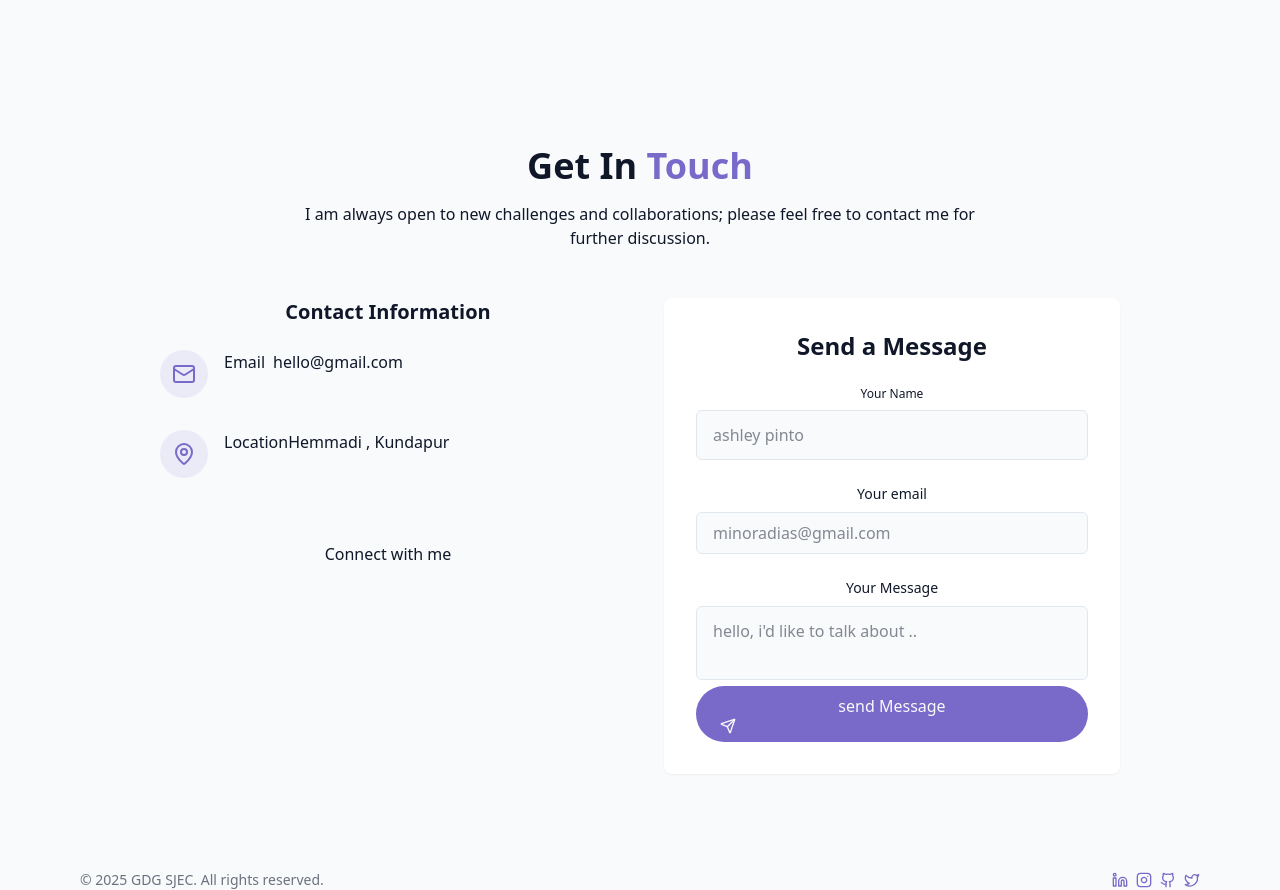
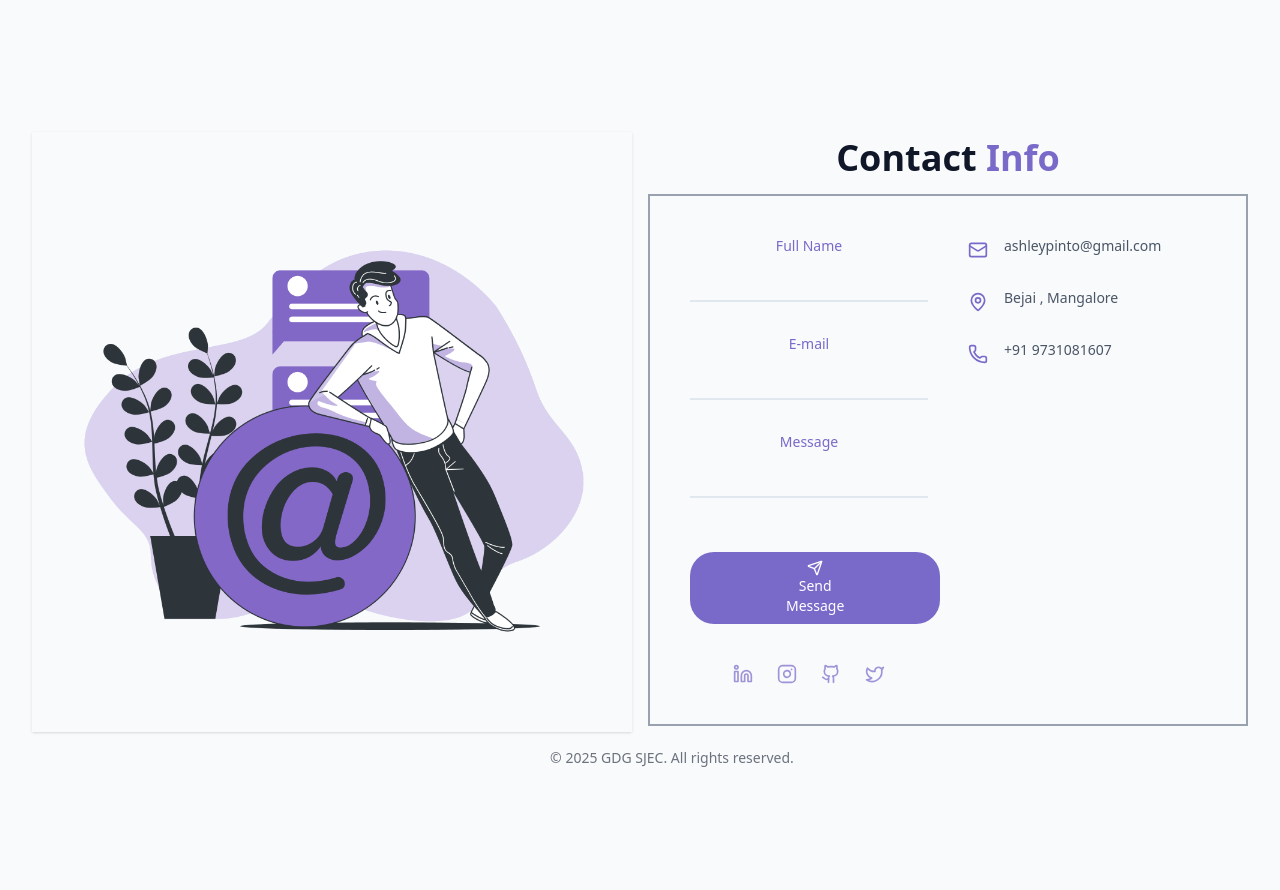
Before and after one commit to mimionly/GdgOrganizerPortfolio, a React (Vite) app: page / in a window 1280 px wide. Shown: the part 3200-4090 px from the top of the page. After the commit the page ends 4050 px from the top, so only its background shows below. Built offline with nearby package versions, Linux system fonts and the light colour scheme.

Commit message:
feat: contact and footer page fixed

```diff
--- a/src/Pages/Home.jsx
+++ b/src/Pages/Home.jsx
@@ -7,7 +7,7 @@ import { About } from "../components/About";
 import { Skills } from "../components/Skills";
 import { Proj } from "../components/proj";
 import { Contact } from "../components/contact";
-import {Footer} from "../components/Footer";
+
 export const Home =() => {
     return (
     <div  className="min-h-screen bg-background text-foreground overflow-x-hidden">
@@ -20,7 +20,7 @@ export const Home =() => {
           <Skills />
           <Proj/>
           <Contact />
-          <Footer />
+
         </main>
     </div>
 
--- a/src/components/Footer.jsx
+++ /dev/null
@@ -1,39 +0,0 @@
-import { Github,
-    Instagram,
-    Linkedin,
-    Mail,
-    MapPin,
-    Send,
-    PhoneCall,
-    Twitter } from "lucide-react";
-export const Footer = () => {
-const copyright = `© ${new Date().getFullYear()} GDG SJEC. All rights reserved.`;
-    return (
-<div className="flex items-center justify-between  gap-8  max-w-6xl mx-auto px-4 ">
-   {/* left column*/}
-    <p class="text-sm  opacity-60" >{copyright}</p>
-    {/*Right Column - flex row , no extra grid tracks */}
-    <div className="flex items-center gap-2">
-                   <a
-                    href="https://www.linkedin.com/in/ashley-rose-2003" target="_blank" rel="noopener noreferrer">
-                   <Linkedin className="h-4 w-4 text-primary gap-8 " /></a>
-                    <a
-                    href="https://www.instagram.com/ashley_rose_2003" target="_blank" rel="noopener noreferrer">
-                    <Instagram className="h-4 w-4 text-primary"/>
-                    </a>
-                    <a
-                    href="https://github.com/ashley_rose_2003" target="_blank" rel="noopener noreferrer" >
-                    <Github
-                    className="h-4 w-4 text-primary "/>
-                    </a>
-                    <a
-                    href="https://twitter.com/ashley_rose_2003" target="_blank" rel="noopener noreferrer"
-                    >
-                    <Twitter
-                    className="h-4 w-4 text-primary "/>
-                    </a>
-            </div>
-        </div>
-    );
-
-};
--- a/src/components/contact.jsx
+++ b/src/components/contact.jsx
@@ -1,166 +1,157 @@
-import { Github,
+import React, { useState } from 'react';
+import {
+    Github,
     Instagram,
     Linkedin,
+    Twitter ,
+    Send,
     Mail,
     MapPin,
-    Send,
-    PhoneCall,
-    Twitter } from "lucide-react";
-import { cn } from '../lib/utils';
-import {useToast} from "../hooks/use-toast";
+    Phone
+} from "lucide-react";
+import contact from '../assets/contact.png';
 
-import { useState } from "react";
-export const Contact =() => {
-    const { toast } = useToast();
-    const [isSubmitting , setIsSubmitting] = useState(false);
+export const Contact = () => {
+     const copyright = `© ${new Date().getFullYear()} GDG SJEC. All rights reserved.`;
+    // State to handle submission status
+    const [status, setStatus] = useState('idle'); // 'idle', 'sending', 'sent'
+
     const handleSubmit = (e) => {
         e.preventDefault();
-        setIsSubmitting(true);
+
+        // Gather data from the form using event target
+        const formData = new FormData(e.target);
+        const data = Object.fromEntries(formData);
+
+        console.log('Form Data Captured:', data);
+
+        // Simulate sending state
+        setStatus('sending');
+
+        // Simulate API call delay
         setTimeout(() => {
-            toast({
-                title : "Message Sent !",
-                description : "Thank Your For Your Message . i'll get back to you soon.",
+            alert(`Thanks ${data.name}! We have Received Your Message.`);
+            e.target.reset(); // Clear Form
+            setStatus('sent');
 
-            });
-            setIsSubmitting(false);
-        }, 1500);
+            // Reset Button after 2 seconds
+            setTimeout(() => setStatus('idle'), 2000);
+        }, 1000);
     };
+
     return (
+        <div className='min-h-screen flex items-center justify-center p-4 md:p-8'>
+            <div className='w-full grid grid-cols-1 md:grid-cols-2 gap-4 justify-center items-center'>
 
-    <section
-    id ="contact"
-    className="py-24 px-4  bg-secondary/30 sticky bottom-0 left-0 w-full">
-        <div className="container mx-auto max-w-5xl">
-        <h2 className="text-3xl md:text-4xl font-bold mb-4 text-center">
-        Get In
-        <span className="text-primary "> Touch
-        </span>
-        </h2>
-
-        <p className="text-center text-muted-foreground mb-12 max-w-2xl mx-auto">
-        I am always open to new challenges and collaborations; please feel free to contact me for further discussion.
-        </p>
-        <div className="grid  lg:grid-cols-2 grid-cols-1 md:grid-cols-2 gap-12 ">
-        <div className=" space-y-8">
-        <h3 className="items-start justify-start text-xl font-semibold mb-6 ">Contact Information</h3>
-        <div className="space-y-6 justify-center">
-            <div className="flex items-start space-x-4 ">
-                <div className="p-3 rounded-full bg-primary/10">
-                < Mail className="h-6 w-6 text-primary  " />{""}
-                </div>
-                <div>
-                    <h2 className="font-medium ">
-                        Email
-                    <a
-                        href="mailto:hello@gmail.com" className="text-muted-foreground hover:text-primary transition-colors duration-300 ml-2 "
-                    >
-                        hello@gmail.com
-                    </a>
-                </h2>
-            </div>
-        </div>
-
-            </div>
-            <div className="flex items-start space-x-4">
-                <div className="p-3 rounded-full bg-primary/10">
-                <MapPin className="h-6 w-6 text-primary  " /> {""}
-                </div>
-            <div>
-                    <h2 className="font-medium "></h2>
-                        Location
-                         <a className="text-muted-foreground hover:text-primary transition-colors">
-                            Hemmadi , Kundapur
-                  </a>
-                </div>
-            </div>
-
-            <div className="pt-8 ">
-                    <h2 className="font-medium mb-4 "> Connect with me </h2>
-
-                </div>
-            </div>
+                {/* Left column: Image only */}
+                    <img
+                        src={contact}
+                        alt="Contact"
+                        className='w-full h-auto object-cover shadow-sm'
+                    />
 
 
-        <div
-        className="bg-card p-8 rounded-lg shadow-xs"
-        onSubmit={ handleSubmit}
-        >
-            <h3 className="text-2xl font-semibold mb-6 "> Send a Message </h3>
+                {/* Right Column: Heading + Contact Form Box */}
+                <div className='w-full'>
+                    {/* Heading now stays above the form box */}
+                    <h2  className="text-3xl md:text-4xl font-bold mb-4 text-center">
+                    {" "}
+                 Contact
+            <span className="text-primary "> Info</span>
+            </h2>
+                    <div className='border-2 border-gray-400 p-6 md:p-10 grid grid-cols-1 lg:grid-cols-2 gap-10'>
 
-            <form className="space-y-6">
+                        {/* Form Section */}
+                        <form onSubmit={handleSubmit} className='space-y-8'>
                             <div>
-                <label
-                htmlFor="name"
-                className="block text-xs font-medium mb-2 "
-                >
-                    {" "}
-                    Your Name
-                </label>
+                                <label htmlFor="name" className='block text-sm font-medium text-primary mb-1'>Full Name</label>
                                 <input
                                     type="text"
                                     id="name"
                                     name="name"
                                     required
-                className="w-full px-4 py-3 rounded-md border border-input  bg-background focus:outline-hidden focus:right-primary"
-                placeholder="ashley pinto"
+                                    className='w-full bg-transparent border-b-2  py-2 text-base outline-none placeholder-amber-50 focus:border-gray-500 transition-colors'
                                 />
                             </div>
-                <div >
-                    <label
-                    htmlFor="email"
-                    className="block text-sm font-medium mb-2 "
-                    >
-                        {" "}
-                        Your email
-                        </label>
+
+                            <div>
+                                <label htmlFor="email" className='block text-sm font-medium text-primary mb-1'>E-mail</label>
                                 <input
                                     type="email"
                                     id="email"
-                        name="name"
+                                    name="email"
                                     required
-                        className="w-full px-4 py-2 rounded-md border border-inpu bg-background focus:outline-hidden focus:ring-2 "
-                        placeholder="minoradias@gmail.com"
+                                    className='w-full bg-transparent border-b-2  py-2 text-base outline-none placeholder-amber-50 focus:border-gray-500 transition-colors'
                                 />
                             </div>
-                        <div >
-                            <label
-                                htmlFor="Message"
-                                className="block text-sm font-medium mb-2 "
-                                >
-                                    {""}
-                                    Your Message
-                                    </label>
+
+                            <div>
+                                <label htmlFor="message" className='block text-sm font-medium text-primary  mb-1'>Message</label>
                                 <textarea
-                            id="Message"
-                            name="Message"
+                                    id="message"
+                                    name="message"
+                                    rows='1'
                                     required
-                            className="w-full px-4 py-3 rounded-md border border-input bg-background focus:outline-hidden focus:ring-primary resize-none "
-                            placeholder="hello, i'd like to talk about ..
-                            "
+                                    className='w-full bg-transparent border-b-2  dark:border-white py-2 text-base outline-none resize-none placeholder-amber-50 focus:border-gray-500 transition-colors'
                                 />
+                            </div>
 
                             <button
-           type="submit"
-           disabled ={isSubmitting}
-           className={cn("cosmic-button w-full flex-items-center justify-center gap-2"
-           )}
+                                type='submit'
+                                disabled={status === 'sending'}
+                                className={`place-items-center items-center  gap-8 px-24 py-2 rounded-3xl text-sm font-small font-extralight transition-all duration-300 mt-4
+                                    ${status === 'sent' ? 'bg-gray-700 text-white' : 'bg-primary text-white hover:opacity-80'}
+                                    ${status === 'sending' ? 'opacity-50 cursor-not-allowed' : ''}`}
                             >
-            {isSubmitting ? "sending ..." : "send Message"}
-            <Send size ={16} />
+                                <Send className='w-4 h-4'/>
+                                {status === 'idle' && 'Send Message'}
+                                {status === 'sending' && "Sending ..."}
+                                {status === 'sent' && 'Sent!'}
+
                             </button>
+                        </form>
+
+                        {/* Info Section */}
+                        <div className='flex flex-col space-y-6 '>
+                            <div className='flex items-start gap-4'>
+                                    <Mail className='text-xl w-5 h-5 mt-1  mb-1 text-primary' />
+                                    <p className='text-gray-600 text-sm'>ashleypinto@gmail.com </p>
                                     </div>
-            </form>
+                                     <div className='flex items-start gap-4'>
+                                     <MapPin className='text-xl w-5 h-5 mt-1  mb-1 text-primary' />
+                                    <p className='text-gray-600 text-sm'>Bejai , Mangalore</p>
+                                    </div>
+                                     <div className='flex items-start gap-4'>
+                                     <Phone className='text-xl w-5 h-5 mt-1  mb-1 text-primary' />
+                                    <p className='text-gray-600 text-sm'>+91 9731081607 </p>
+                                </div>
                             </div>
 
-
+                            {/* Social Icons */}
+                            <div className='flex justify-center items-center  space-x-6 text-lg text-primary'>
+                                <a href="https://www.linkedin.com/in/ashley-rose-2003" target="_blank" rel="noopener noreferrer">
+                                    <Linkedin className="h-5 w-5 dark: opacity-70" />
+                                </a>
+                                <a href="https://www.instagram.com/ashley_rose_2003" target="_blank" rel="noopener noreferrer">
+                                    <Instagram className="h-5 w-5 opacity-70 " />
+                                </a>
+                                <a href="https://github.com/ashley_rose_2003" target="_blank" rel="noopener noreferrer">
+                                    <Github className="h-5 w-5 opacity-70 " />
+                                </a>
+                                <a href="https://twitter.com/ashley_rose_2003" target="_blank" rel="noopener noreferrer">
+                                    <Twitter className="h-5 w-5 opacity-70 " />
+                                </a>
+                            </div>
 
                         </div>
 
                     </div>
-            </section>
+                    <footer className='w-screen'>
+                    <div className=" flex justify-center px-4 ">
+                 <p className="text-sm  opacity-60 text-center" >{copyright}</p>
+                </div>
+            </footer>
+        </div>
+    </div>
   );
 };
-<div className="grid grid-cols-2 gap-4">
-  <div>{/* left content */}</div>
-  <div>{/* right content */}</div>
-</div>
```
Lines whose indentation alone changed are shown as unchanged.
